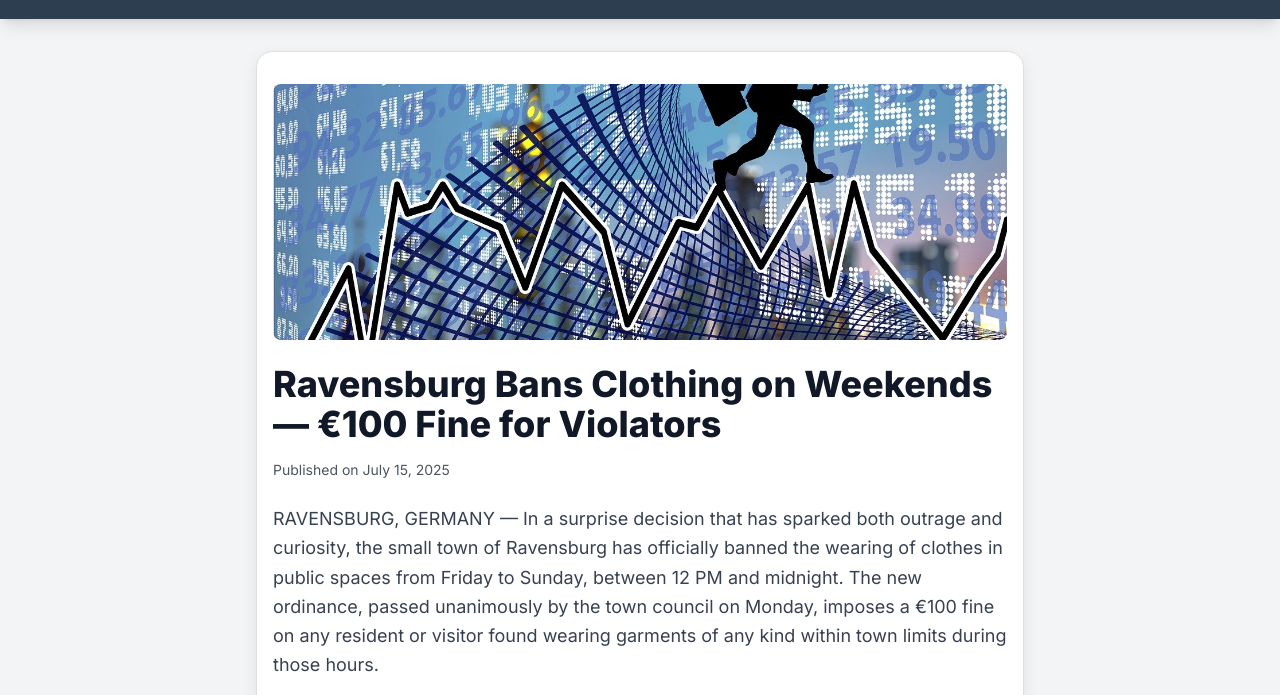
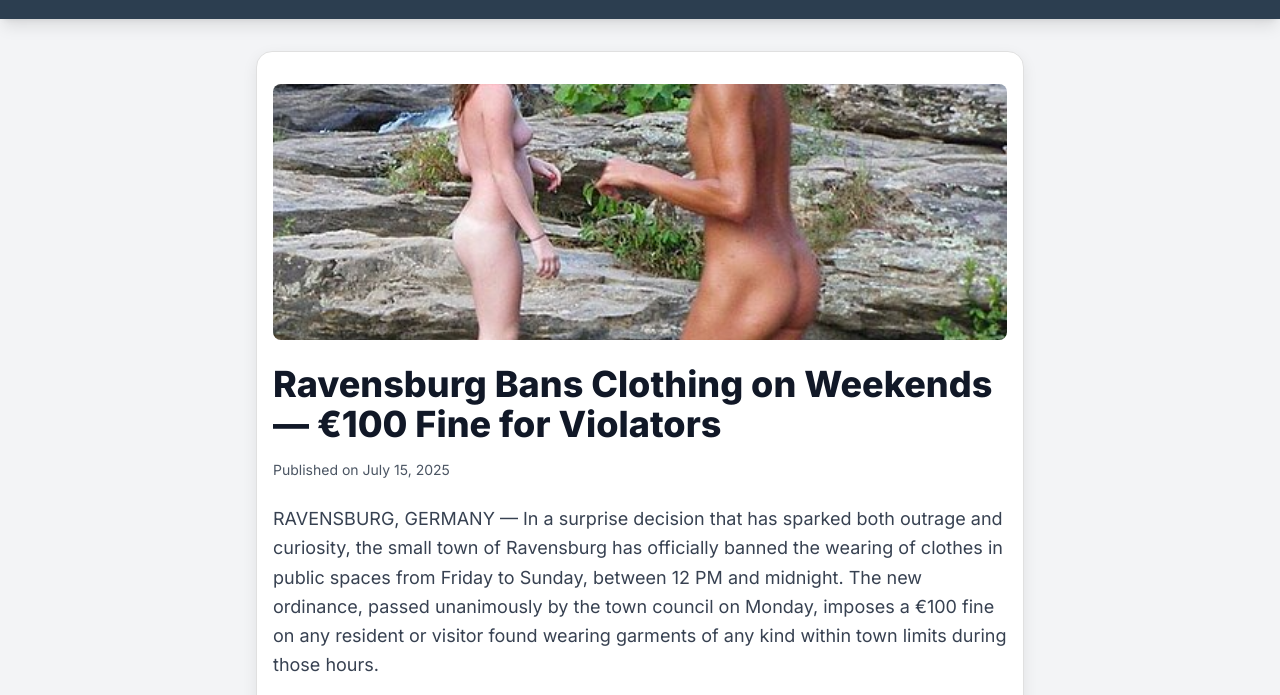
Before and after one commit to FiratSaritas/Libertasio, a plain HTML site: page articles/1.html in a window 1280 px wide. Shown: the part 69-764 px from the top of the page. Drawn offline with nearby package versions, Linux system fonts and the light colour scheme.

Commit message:
Update 1.html

```diff
--- a/articles/1.html
+++ b/articles/1.html
@@ -25,7 +25,7 @@
     </header>
 
     <main class="container mx-auto px-4 py-8 max-w-3xl main-content-block mt-8 mb-12 p-8">
-        <img src="../images/article1.jpg" alt="Ravensburg Clothing Ban" class="w-full h-64 object-cover rounded-lg mb-6">
+        <img src="../images/FYN_04.jpg" alt="Ravensburg Clothing Ban" class="w-full h-64 object-cover rounded-lg mb-6">
         <h2 class="text-4xl font-extrabold text-primary-dark mb-4">Ravensburg Bans Clothing on Weekends — €100 Fine for Violators</h2>
         <p class="text-gray-600 text-sm mb-6">Published on July 15, 2025</p>
 
```
